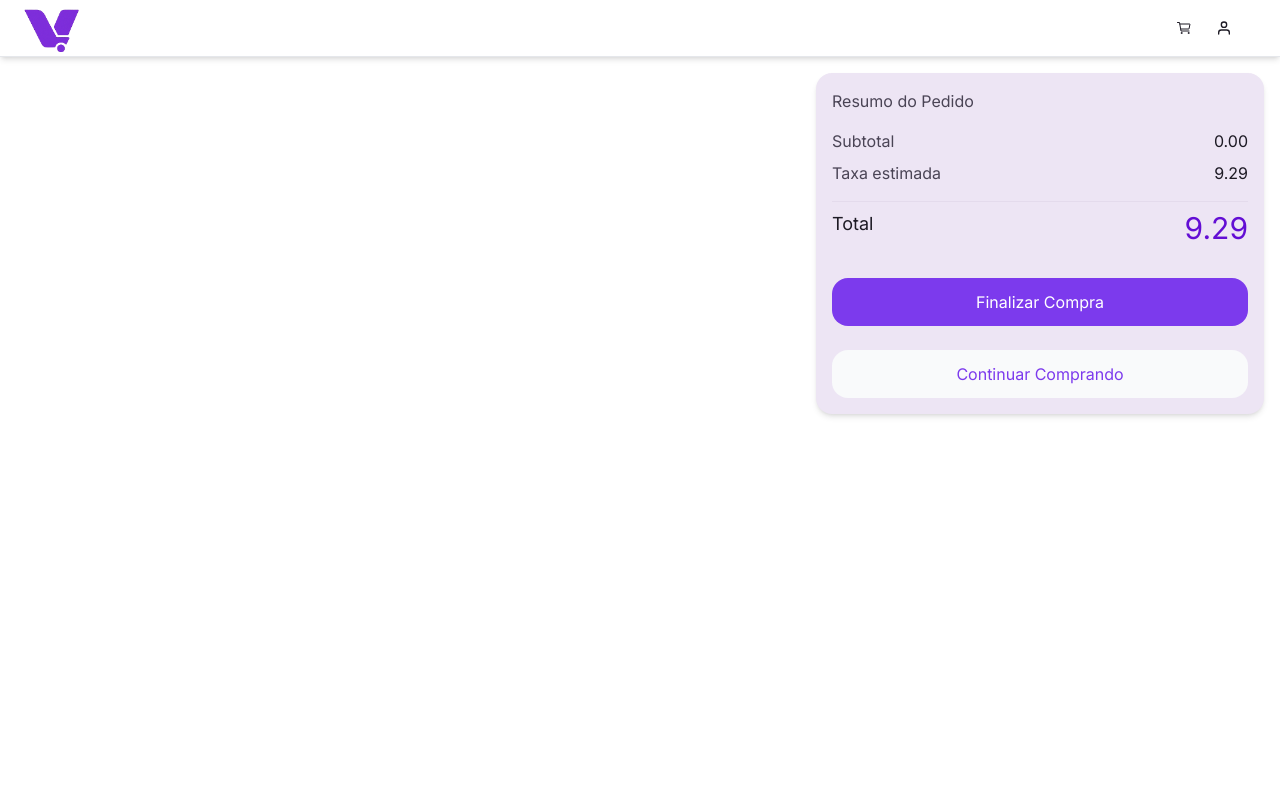
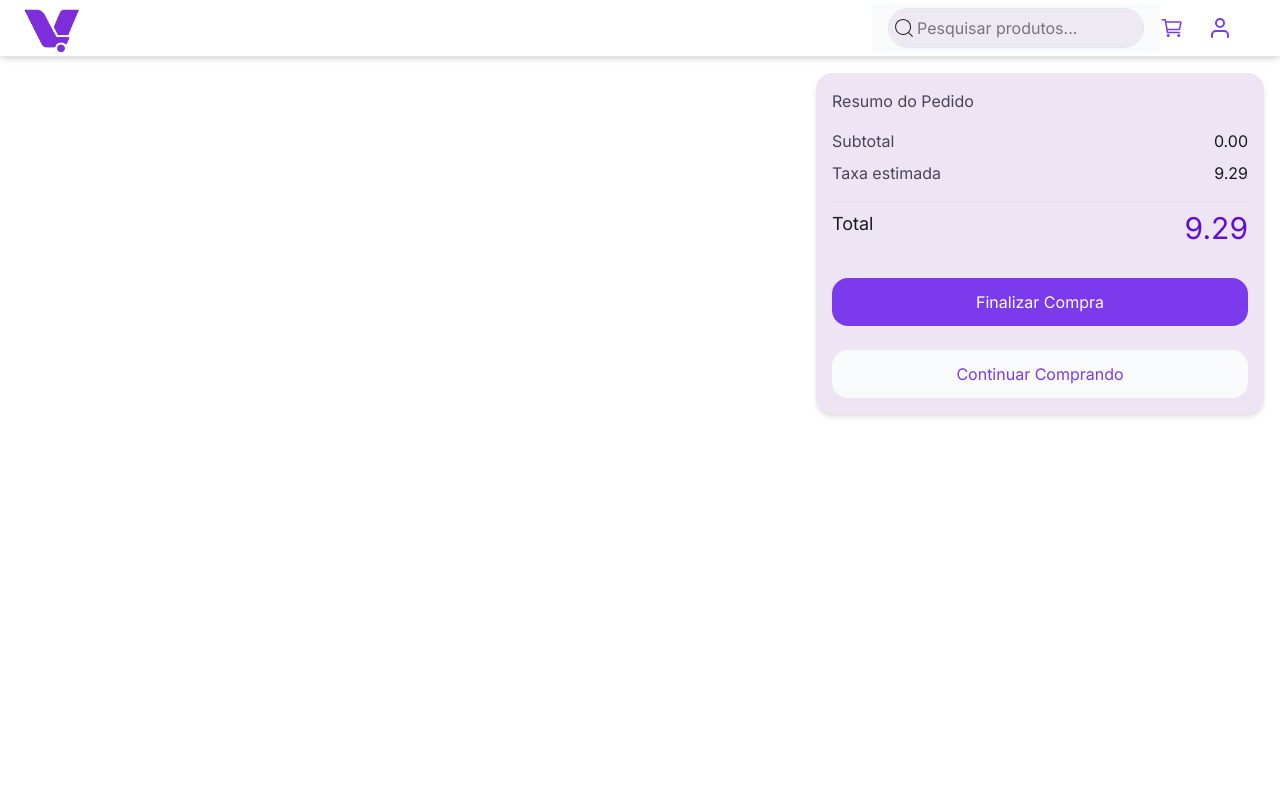
Before and after one commit to AdrianoATBS/dummyjson-commerce, a Next.js app: page /carrinho in a window 1280 px wide. Shown: the top 800 px of the page. Built offline with nearby package versions, Linux system fonts and the light colour scheme.

Commit message:
feat(header): adiciona campo de pesquisa e melhora navegação

```diff
--- a/src/shared/components/header.tsx
+++ b/src/shared/components/header.tsx
@@ -4,29 +4,55 @@ import { IoCartOutline } from "react-icons/io5";
 import { FiUser } from "react-icons/fi";
 import Link from "next/link";
 export default function Header() {
+
     return (
         <header className="w-full border-b border-borda bg-white shadow-md">
             <div className="max-w-7xl mx-auto flex items-center justify-between px-6 h-14">
 
                 <div className="w-full flex items-center gap-8 cursor-pointer">
                     <Link href="/">
-                     <Image src="/logoH.png" alt="Logo" width={58} height={58}
-                      />
+                        <Image src="/logoH.png" alt="Logo" width={58} height={58} />
                     </Link>
                 </div>
 
+                <div className="flex items-center gap-4  relative">
+                    <div className="flex items-center gap-2 bg-fundo-secundario px-4 py-1 ">
+                        <CiSearch className="text-[#1D1A24] cursor-pointer hover:scale-105
+                            active:scale-95 transition-all duration-200 absolute left-5 " size={24} />
+
+                        <input type="text" placeholder="Pesquisar produtos..."
+                        className="w-64 h-10 pl-7 pr-9 rounded-full bg- border
+                         border-borda focus:outline-none  bg-[#E8DFEE]/60
+                        " />
+
+                    </div>
+
+                </div>
 
 
                 <div className="flex items-center gap-6 pr-6">
+                    <div className="relative group flex justify-center">
 
-                    <Link href="/carrinho">
-                        <IoCartOutline className="text-[#1D1A24]  cursor-pointer
-                         hover:scale-105 active:scale-95 transition-all duration-200" />
-                    </Link>
-                    <Link href="/login">
-                        <FiUser className="text-[#1D1A24]  cursor-pointer hover:scale-105
-                        active:scale-95 transition-all duration-200" />
-                    </Link>
+                        <Link href="/carrinho" title="Carrinho de Compras">
+                            <IoCartOutline className="text-cor-primaria  cursor-pointer
+                            hover:scale-105 active:scale-95 transition-all duration-200" size={24} />
+                        </Link>
+                        <span className="absolute top-8 scale-0 transition-all rounded
+                         bg-gray-800 p-2 text-xs text-white group-hover:scale-100
+                         whitespace-nowrap z-50 shadow-lg">
+                            Carrinho
+                        </span>
+                    </div>
+                    <div className="relative group flex justify-center">
+                        <Link href="/login" title="Login">
+                            <FiUser className="text-cor-primaria  cursor-pointer hover:scale-105
+                            active:scale-95 transition-all duration-200"  size={24} />
+                        </Link>
+                        <span className="absolute top-8 scale-0 transition-all rounded bg-gray-800 p-2 text-xs
+                        text-white group-hover:scale-100 whitespace-nowrap z-50 shadow-lg">
+                            Login
+                        </span>
+                    </div>
                 </div>
 
             </div>
```
